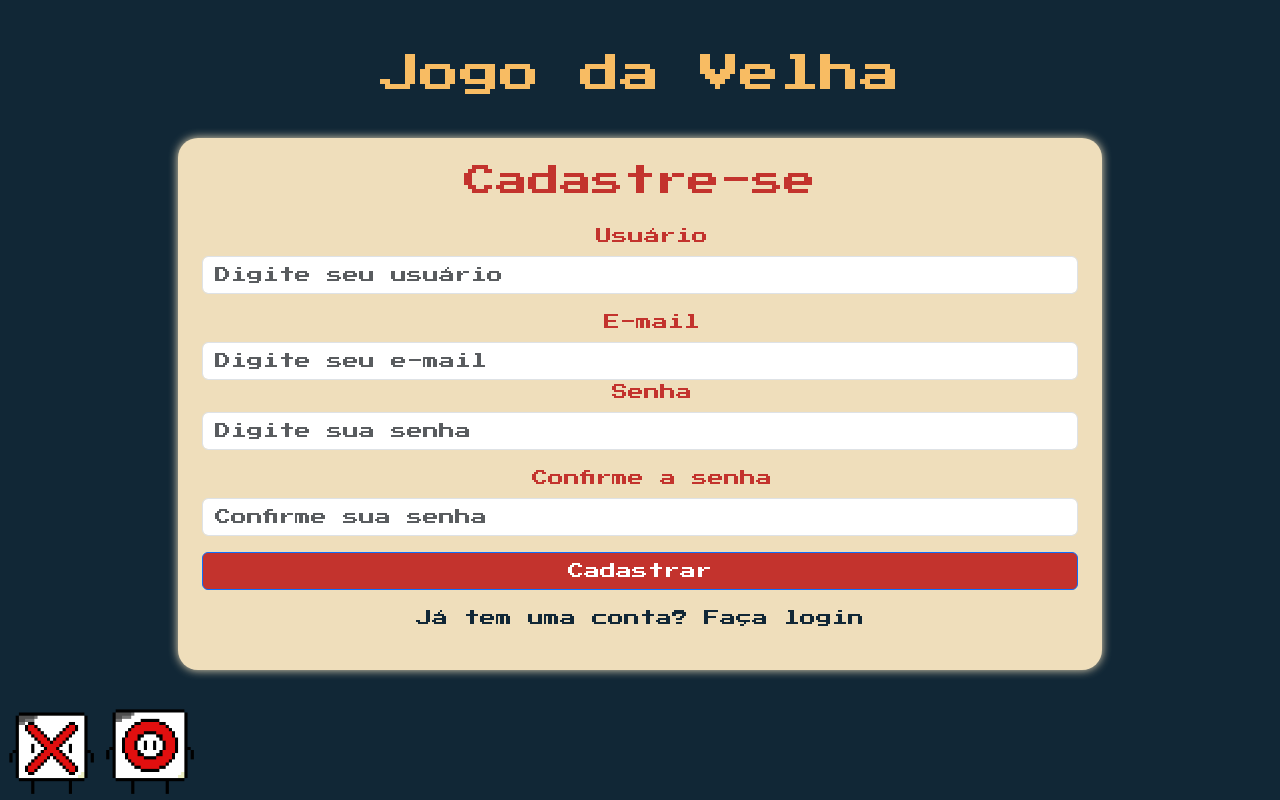
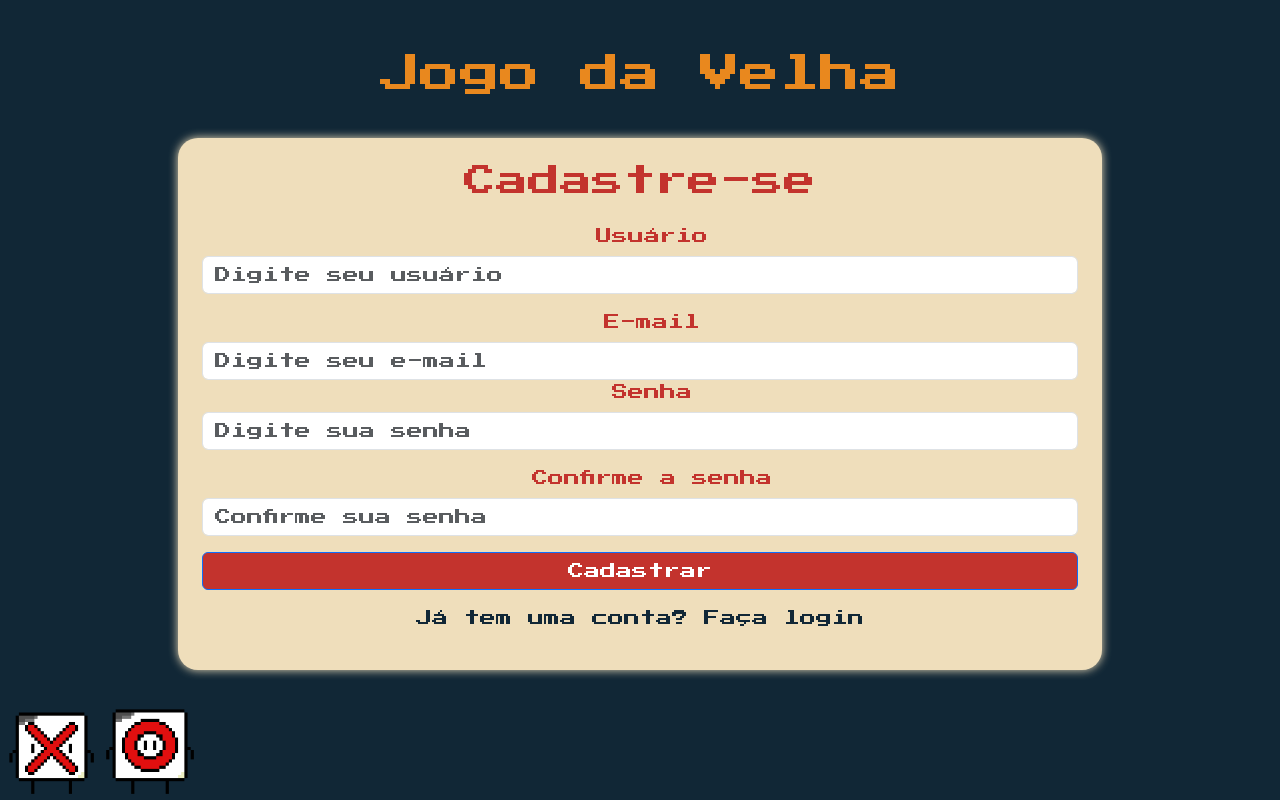
Before and after one commit to julietRigoti/JogoDaVelha-WebSocket-Nodejs, a website: page public/sing-up.html in a window 1280 px wide. Drawn offline with nearby package versions, Linux system fonts and the light colour scheme.

Commit message:
Atualizar título da página de cadastro para "Jogo da Velha - Criar conta" e corrigir cor do texto no CSS

```diff
--- a/public/sing-up.html
+++ b/public/sing-up.html
@@ -3,7 +3,7 @@
   <head>
     <meta charset="UTF-8" />
     <meta name="viewport" content="width=device-width, initial-scale=1.0" />
-    <title>Sing-up</title>
+    <title>>Jogo da Velha - Criar conta</title>
     <link rel="stylesheet" href="styles/sing-up.css" />
     <link
       href="https://cdn.jsdelivr.net/npm/bootstrap@5.3.3/dist/css/bootstrap.min.css"
@@ -71,8 +71,7 @@
         </form>
         <div class="mt-3">
           <a href="login.html" class="text-decoration-none"
-            >Já tem uma conta? Faça login</a
-          >
+            >Já tem uma conta? Faça login</a>
         </div>
       </div>
     </div>
--- a/public/styles/sing-up.css
+++ b/public/styles/sing-up.css
@@ -1,7 +1,7 @@
 body {
   background: #112736 !important;
   height: 100vh /*vh = viewport height (altura da janela de visualização*/ !important;
-  color: #f8bc63 !important;
+  color: #e9881e !important;
   font-family: "Press Start 2P", cursive !important;
 }
 
```
